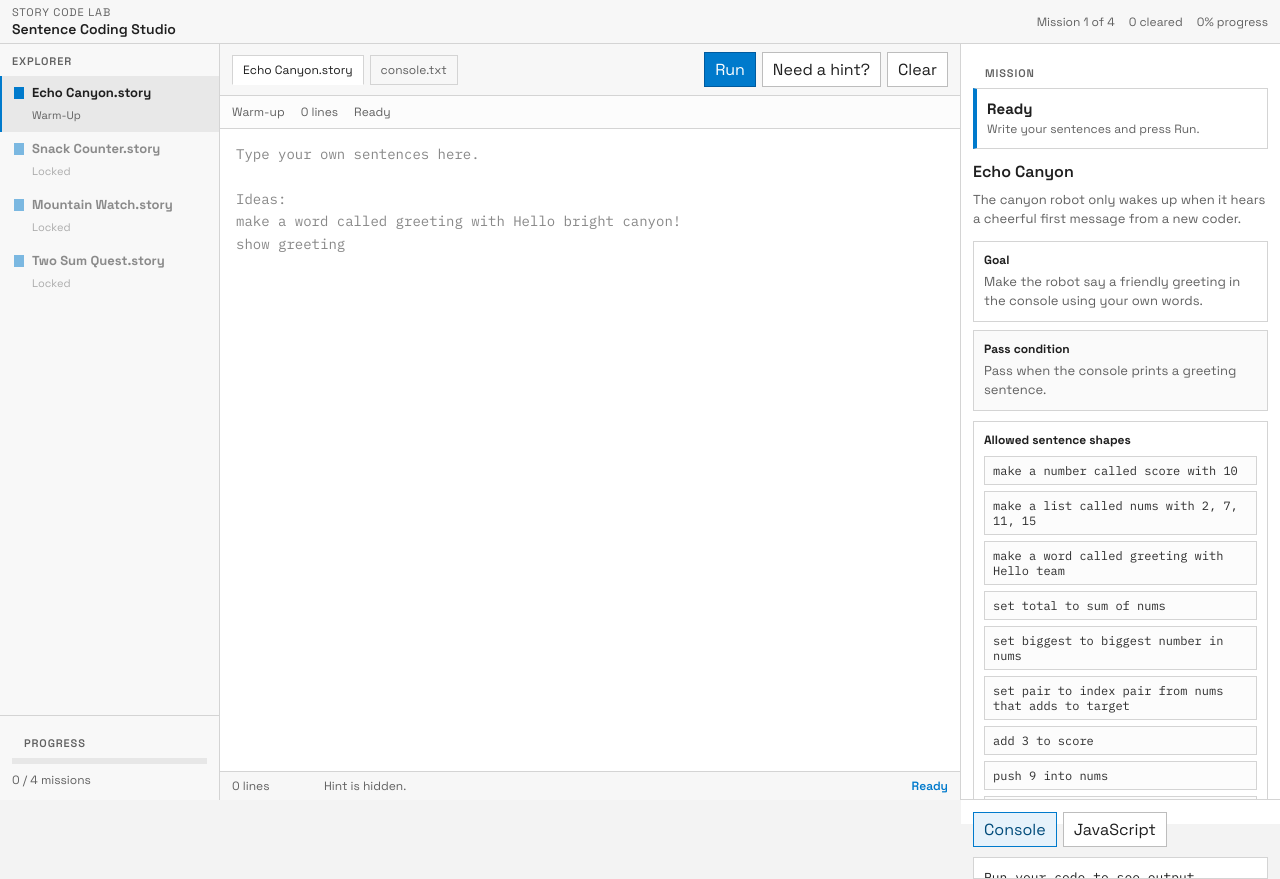
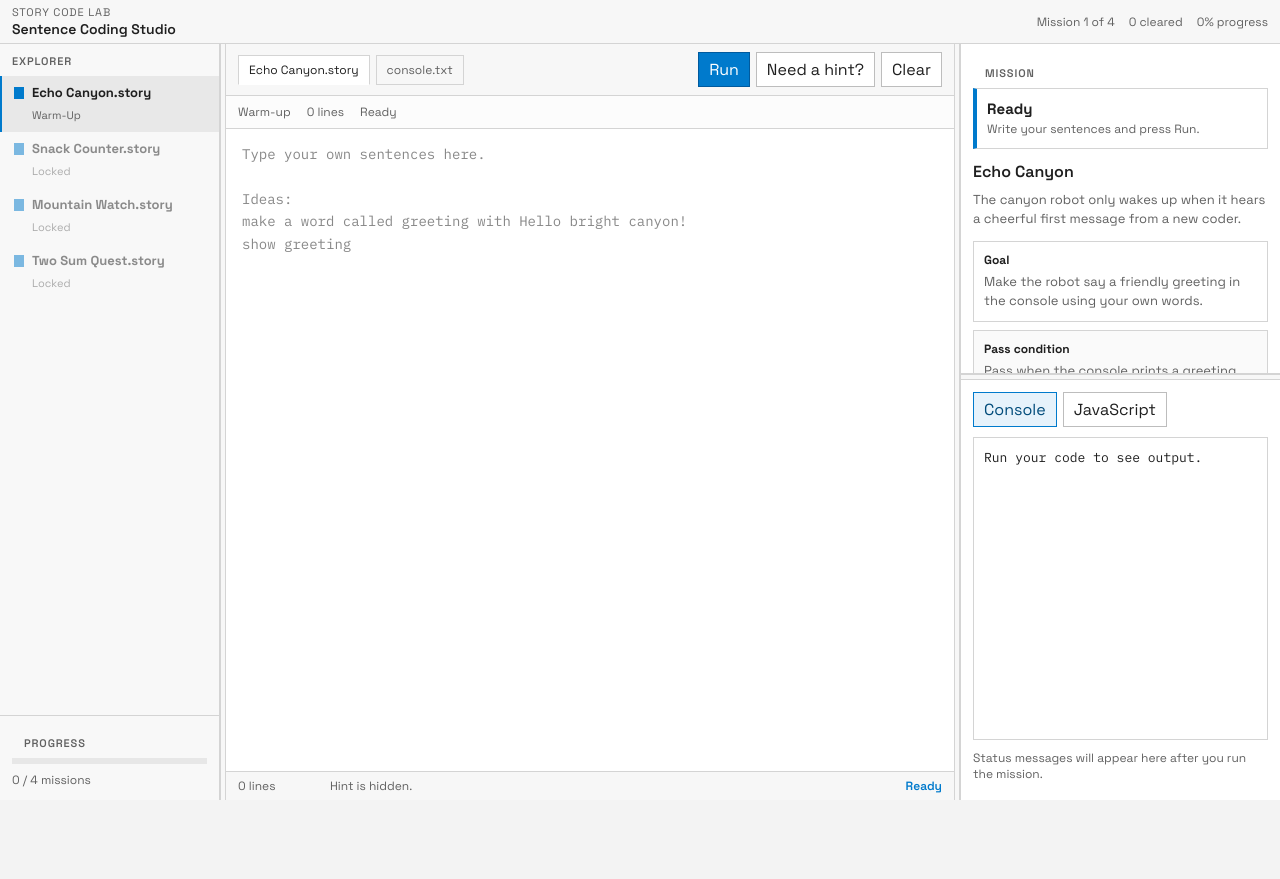
Before and after one commit to DH4410/LearnToCode, a Next.js app: page / in a window 1280 px wide. After the commit the page ends 800 px from the top, so only its background shows below. Built offline with nearby package versions, Linux system fonts and the light colour scheme.

Commit message:
feat: implement resizable panels and layout persistence for improved user experience

```diff
--- a/app/globals.css
+++ b/app/globals.css
@@ -90,12 +90,41 @@ textarea {
 .ide-grid {
   min-height: 0;
   display: grid;
-  grid-template-columns: 220px minmax(0, 1fr) 320px;
+  grid-template-columns: 220px 6px minmax(0, 1fr) 6px 320px;
 }
 
 .panel-surface {
   min-height: 0;
   background: var(--panel);
+}
+
+.resize-handle {
+  position: relative;
+  background: var(--panel-muted);
+}
+
+.resize-handle::after {
+  content: "";
+  position: absolute;
+  inset: 0;
+  background: transparent;
+  transition: background-color 120ms ease;
+}
+
+.resize-handle:hover::after {
+  background: rgba(0, 122, 204, 0.18);
+}
+
+.resize-handle-vertical {
+  cursor: col-resize;
+  border-left: 1px solid var(--border);
+  border-right: 1px solid var(--border);
+}
+
+.resize-handle-horizontal {
+  cursor: row-resize;
+  border-top: 1px solid var(--border);
+  border-bottom: 1px solid var(--border);
 }
 
 .sidebar {
@@ -319,7 +348,7 @@ textarea {
 
 .inspector-column {
   display: grid;
-  grid-template-rows: auto minmax(0, 1fr);
+  grid-template-rows: auto 6px minmax(0, 1fr);
   min-height: 0;
   border-left: 1px solid var(--border);
   background: var(--panel-muted);
@@ -509,6 +538,10 @@ textarea {
     grid-template-columns: 1fr;
   }
 
+  .resize-handle {
+    display: none;
+  }
+
   .sidebar,
   .inspector-column {
     border: 0;
--- a/app/page.tsx
+++ b/app/page.tsx
@@ -1,10 +1,11 @@
 "use client";
 
-import { useEffect, useState } from "react";
+import { useEffect, useEffectEvent, useState } from "react";
 import { challenges } from "@/lib/challenges";
 import { runStoryProgram, type StoryResult } from "@/lib/story-runtime";
 
 const completionStorageKey = "story-code-lab-progress";
+const layoutStorageKey = "story-code-lab-layout";
 
 const defaultResult: StoryResult = {
   generatedCode: [],
@@ -28,6 +29,29 @@ const languageGuide = [
 
 type RunState = "idle" | "success" | "not-yet" | "error";
 
+type LayoutState = {
+  leftWidth: number;
+  rightWidth: number;
+  missionHeight: number;
+};
+
+type DragState =
+  | {
+      type: "left";
+      startX: number;
+      startWidth: number;
+    }
+  | {
+      type: "right";
+      startX: number;
+      startWidth: number;
+    }
+  | {
+      type: "mission";
+      startY: number;
+      startHeight: number;
+    };
+
 export default function Home() {
   const [activeIndex, setActiveIndex] = useState(0);
   const [drafts, setDrafts] = useState<Record<string, string>>(() =>
@@ -39,6 +63,13 @@ export default function Home() {
   const [showHint, setShowHint] = useState(false);
   const [outputTab, setOutputTab] = useState<"console" | "javascript">("console");
   const [runState, setRunState] = useState<RunState>("idle");
+  const [layout, setLayout] = useState<LayoutState>({
+    leftWidth: 220,
+    rightWidth: 320,
+    missionHeight: 330,
+  });
+  const [dragState, setDragState] = useState<DragState | null>(null);
+  const [isCompactLayout, setIsCompactLayout] = useState(false);
 
   const activeChallenge = challenges[activeIndex];
   const program = drafts[activeChallenge.id] ?? "";
@@ -57,6 +88,35 @@ export default function Home() {
   }, []);
 
   useEffect(() => {
+    const savedLayout = window.localStorage.getItem(layoutStorageKey);
+
+    if (savedLayout) {
+      try {
+        const parsed = JSON.parse(savedLayout) as Partial<LayoutState>;
+
+        setLayout((current) => ({
+          leftWidth: parsed.leftWidth ?? current.leftWidth,
+          rightWidth: parsed.rightWidth ?? current.rightWidth,
+          missionHeight: parsed.missionHeight ?? current.missionHeight,
+        }));
+      } catch {
+        window.localStorage.removeItem(layoutStorageKey);
+      }
+    }
+
+    const syncLayoutMode = () => {
+      setIsCompactLayout(window.innerWidth <= 1180);
+    };
+
+    syncLayoutMode();
+    window.addEventListener("resize", syncLayoutMode);
+
+    return () => {
+      window.removeEventListener("resize", syncLayoutMode);
+    };
+  }, []);
+
+  useEffect(() => {
     window.localStorage.setItem(
       completionStorageKey,
       JSON.stringify(completedIds),
@@ -64,11 +124,21 @@ export default function Home() {
   }, [completedIds]);
 
   useEffect(() => {
+    window.localStorage.setItem(layoutStorageKey, JSON.stringify(layout));
+  }, [layout]);
+
+  useEffect(() => {
     setResult(defaultResult);
     setCelebration("");
     setShowHint(false);
     setRunState("idle");
   }, [activeChallenge]);
+
+  useEffect(() => {
+    if (isCompactLayout) {
+      setDragState(null);
+    }
+  }, [isCompactLayout]);
 
   const progressPercent = Math.round(
     (completedIds.length / challenges.length) * 100,
@@ -133,6 +203,90 @@ export default function Home() {
             ? "This mission was already cleared before."
             : "Write your sentences and press Run.";
 
+  const clamp = (value: number, min: number, max: number) =>
+    Math.min(Math.max(value, min), max);
+
+  const handleDragMove = useEffectEvent((event: PointerEvent) => {
+    if (!dragState || isCompactLayout) {
+      return;
+    }
+
+    if (dragState.type === "left") {
+      const nextWidth = clamp(
+        dragState.startWidth + (event.clientX - dragState.startX),
+        180,
+        420,
+      );
+
+      setLayout((current) => ({
+        ...current,
+        leftWidth: nextWidth,
+      }));
+      return;
+    }
+
+    if (dragState.type === "right") {
+      const nextWidth = clamp(
+        dragState.startWidth - (event.clientX - dragState.startX),
+        260,
+        520,
+      );
+
+      setLayout((current) => ({
+        ...current,
+        rightWidth: nextWidth,
+      }));
+      return;
+    }
+
+    const maxMissionHeight = Math.max(220, window.innerHeight - 240);
+    const nextHeight = clamp(
+      dragState.startHeight + (event.clientY - dragState.startY),
+      200,
+      maxMissionHeight,
+    );
+
+    setLayout((current) => ({
+      ...current,
+      missionHeight: nextHeight,
+    }));
+  });
+
+  useEffect(() => {
+    if (!dragState) {
+      return;
+    }
+
+    const handlePointerUp = () => {
+      setDragState(null);
+    };
+
+    window.addEventListener("pointermove", handleDragMove);
+    window.addEventListener("pointerup", handlePointerUp);
+    document.body.style.userSelect = "none";
+    document.body.style.cursor =
+      dragState.type === "mission" ? "row-resize" : "col-resize";
+
+    return () => {
+      window.removeEventListener("pointermove", handleDragMove);
+      window.removeEventListener("pointerup", handlePointerUp);
+      document.body.style.userSelect = "";
+      document.body.style.cursor = "";
+    };
+  }, [dragState, handleDragMove]);
+
+  const ideGridStyle = isCompactLayout
+    ? undefined
+    : {
+        gridTemplateColumns: `${layout.leftWidth}px 6px minmax(0, 1fr) 6px ${layout.rightWidth}px`,
+      };
+
+  const inspectorStyle = isCompactLayout
+    ? undefined
+    : {
+        gridTemplateRows: `${layout.missionHeight}px 6px minmax(0, 1fr)`,
+      };
+
   return (
     <main className="app-shell">
       <section className="ide-window">
@@ -151,7 +305,7 @@ export default function Home() {
           </div>
         </header>
 
-        <section className="ide-grid">
+        <section className="ide-grid" style={ideGridStyle}>
           <aside className="sidebar panel-surface">
             <div className="section-label">Explorer</div>
 
@@ -199,6 +353,24 @@ export default function Home() {
               </div>
             </div>
           </aside>
+
+          <div
+            aria-label="Resize explorer"
+            className="resize-handle resize-handle-vertical"
+            onPointerDown={(event) => {
+              if (isCompactLayout) {
+                return;
+              }
+
+              event.preventDefault();
+              setDragState({
+                type: "left",
+                startX: event.clientX,
+                startWidth: layout.leftWidth,
+              });
+            }}
+            role="separator"
+          />
 
           <section className="editor-column panel-surface">
             <div className="editor-toolbar">
@@ -251,7 +423,25 @@ export default function Home() {
             </div>
           </section>
 
-          <aside className="inspector-column">
+          <div
+            aria-label="Resize side panel"
+            className="resize-handle resize-handle-vertical"
+            onPointerDown={(event) => {
+              if (isCompactLayout) {
+                return;
+              }
+
+              event.preventDefault();
+              setDragState({
+                type: "right",
+                startX: event.clientX,
+                startWidth: layout.rightWidth,
+              });
+            }}
+            role="separator"
+          />
+
+          <aside className="inspector-column" style={inspectorStyle}>
             <div className="panel-surface info-card">
               <div className="section-label">Mission</div>
               <div className={`run-status run-status-${runState}`}>
@@ -285,6 +475,24 @@ export default function Home() {
                 </div>
               </div>
             </div>
+
+            <div
+              aria-label="Resize mission panel"
+              className="resize-handle resize-handle-horizontal"
+              onPointerDown={(event) => {
+                if (isCompactLayout) {
+                  return;
+                }
+
+                event.preventDefault();
+                setDragState({
+                  type: "mission",
+                  startY: event.clientY,
+                  startHeight: layout.missionHeight,
+                });
+              }}
+              role="separator"
+            />
 
             <div className="panel-surface code-card">
               <div className="output-tabs">
```
